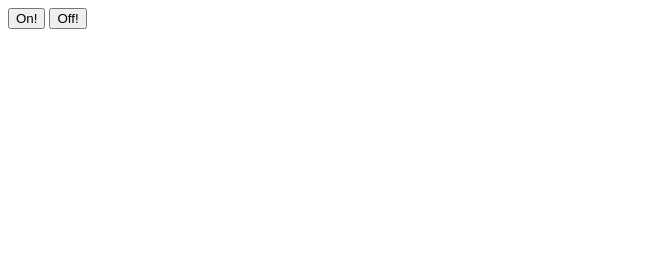
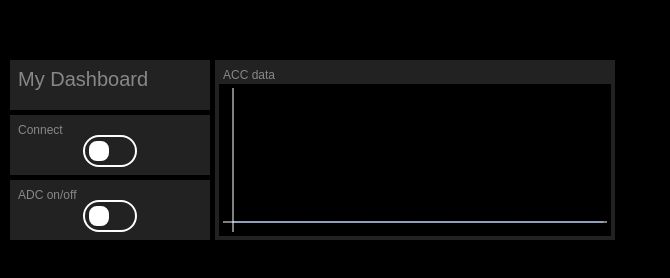
Before and after one commit to kristosb/WebBangle, a plain HTML site: page index.html in a window 1280 px wide. Shown: the whole page, without its empty margins (0-670 px from the left). Drawn offline with Linux system fonts and the light colour scheme.

Commit message:
index ui layout changed to tinydash

```diff
--- a/index.html
+++ b/index.html
@@ -1,9 +1,11 @@
 <html>
  <head>
+  <meta name="viewport" content="width=350, initial-scale=1">
  </head>
  <body>
-  <script src="https://www.puck-js.com/puck.js"></script>
-  <button onclick="Puck.write('LED1.set();\n');">On!</button>
-  <button onclick="Puck.write('LED1.reset();\n');">Off!</button>
+  <link href="js/tinydash.css" rel="stylesheet">
+  <script src="js/tinydash.js"></script>
+  <script src="js/puck.js"></script>
+  <script src="js/index.js"></script>
  </body>
 </html>
```
